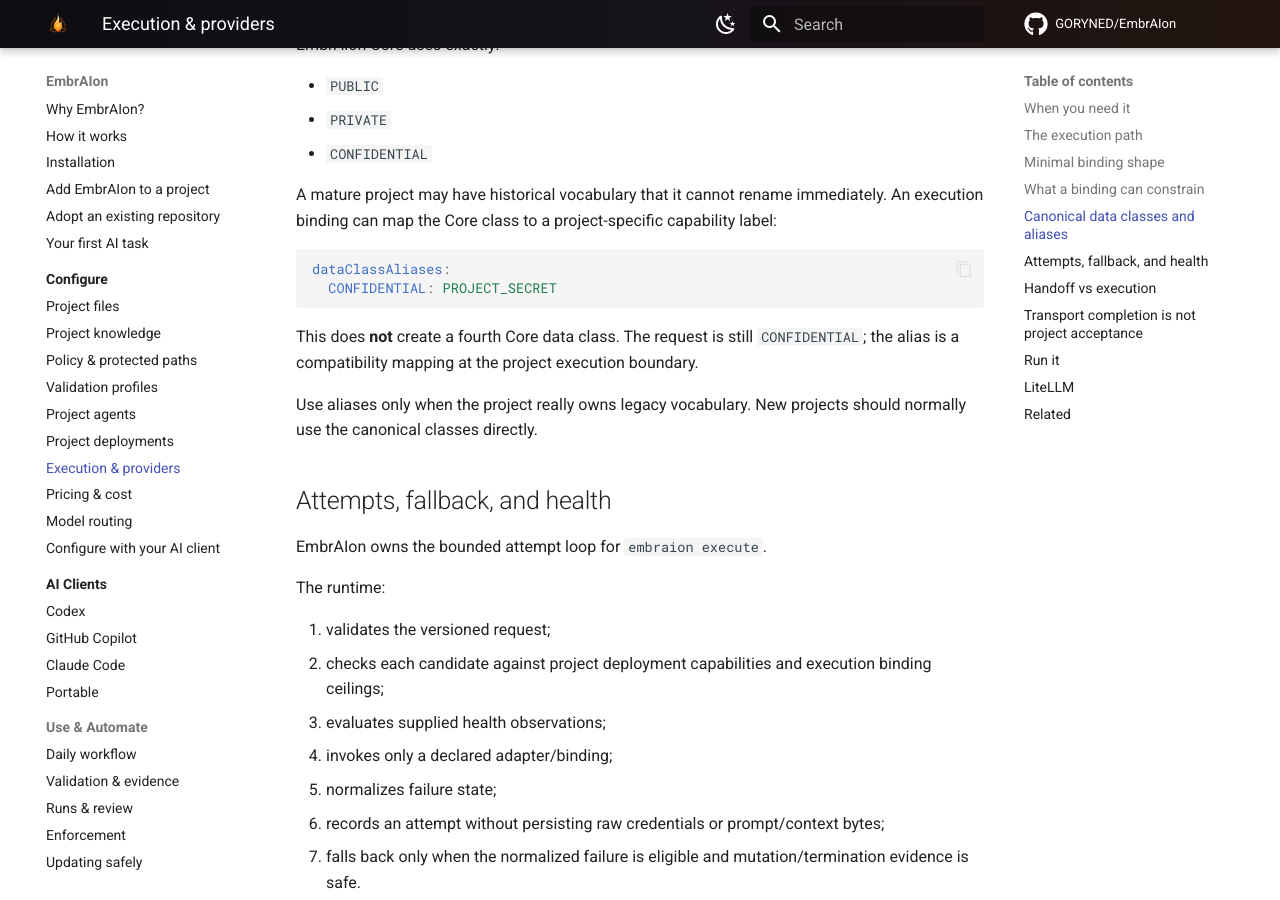
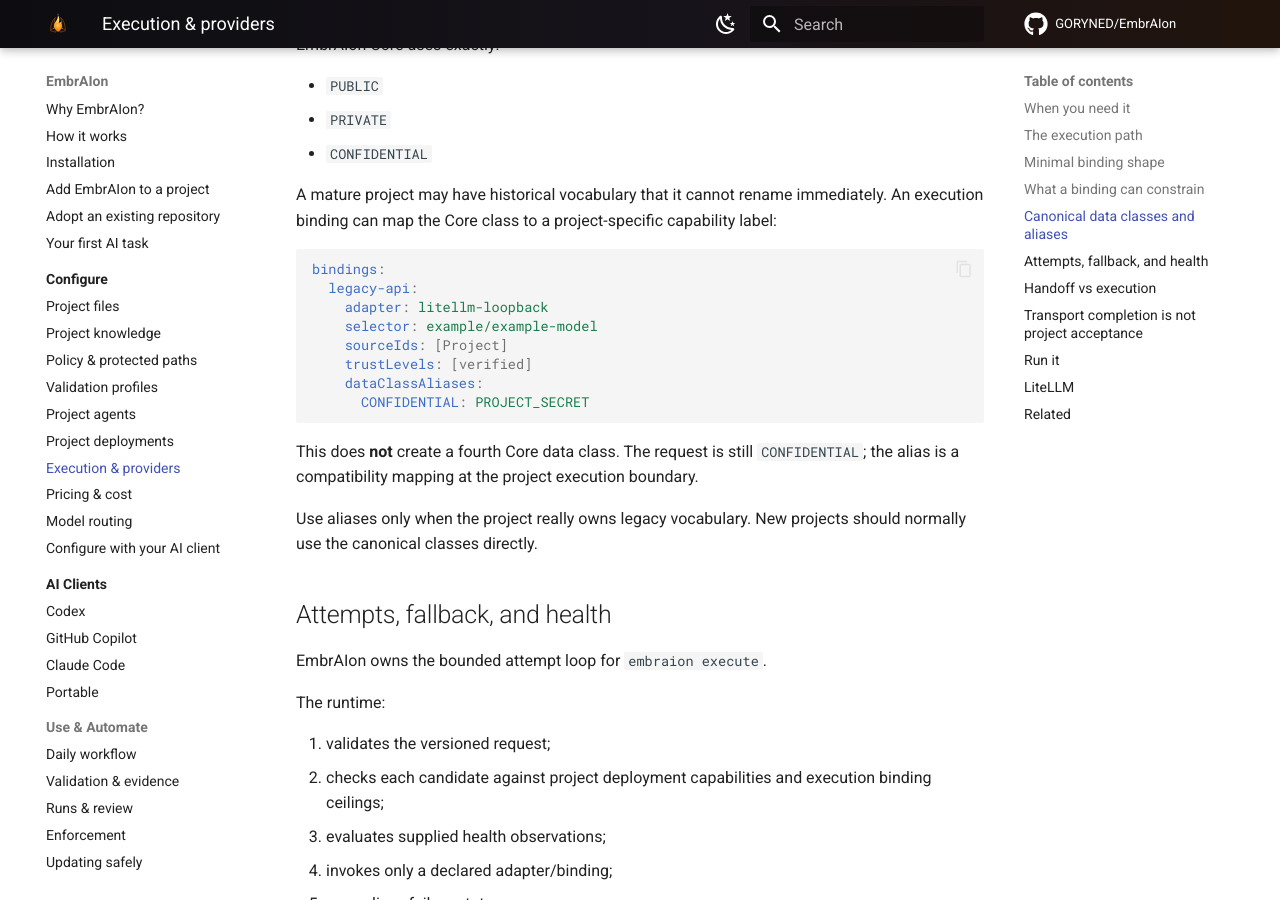
Before and after one commit to GORYNED/EmbrAIon, an MkDocs documentation site: the page built from docs/configuration/execution.md, in a window 1280 px wide and 900 px high, scrolled down 2212 px. Built offline with MkDocs 1.6.1 and Material for MkDocs 9.7.7, drawn with Linux system fonts in a browser that asks for light colours; comment, search, counter and statistics services are not loaded.

Commit message:
Make execution alias example structurally valid

````diff
--- a/docs/configuration/execution.md
+++ b/docs/configuration/execution.md
@@ -90,8 +90,14 @@ EmbrAIon Core uses exactly:
 A mature project may have historical vocabulary that it cannot rename immediately. An execution binding can map the Core class to a project-specific capability label:
 
 ```yaml
-dataClassAliases:
-  CONFIDENTIAL: PROJECT_SECRET
+bindings:
+  legacy-api:
+    adapter: litellm-loopback
+    selector: example/example-model
+    sourceIds: [Project]
+    trustLevels: [verified]
+    dataClassAliases:
+      CONFIDENTIAL: PROJECT_SECRET
 ```
 
 This does **not** create a fourth Core data class. The request is still `CONFIDENTIAL`; the alias is a compatibility mapping at the project execution boundary.
````
